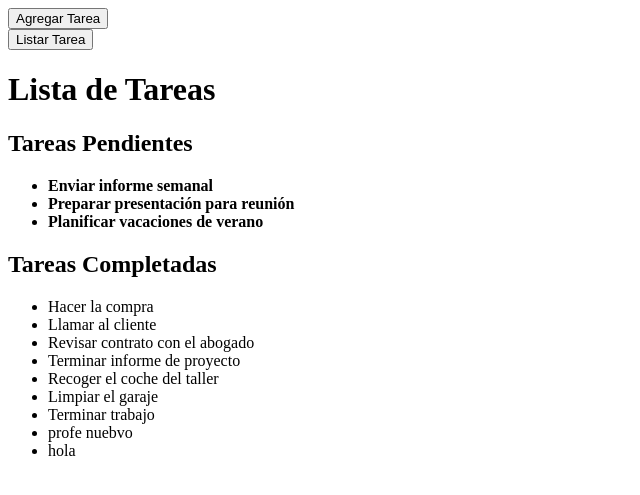
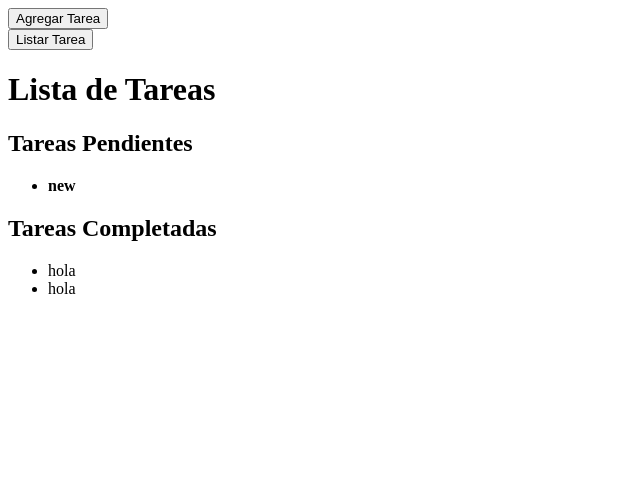
Before and after one commit to cerbn/actividad, a PHP site: page /index1.php in a window 1280 px wide. Shown: the top 495 px of the page, without its empty margins (0-640 px from the left). Run offline with PHP 8.4, Linux system fonts and the light colour scheme.

Commit message:
arreglos

```diff
--- a/completar1.php
+++ b/completar1.php
@@ -55,7 +55,7 @@ function leerTareasPendientes($archivo)
     }
     ?>
 
-    <form action="completar.php" method="post">
+    <form action="completar1.php" method="post">
         <h2>Tareas Pendientes</h2>
         <ul>
             <?php
@@ -66,7 +66,7 @@ function leerTareasPendientes($archivo)
         <input type="submit" value="Marcar como Completadas">
     </form>
 
-    <a href="index.php">Volver a la Lista de Tareas</a>
+    <a href="index1.php">Volver a la Lista de Tareas</a>
 </body>
 
 </html>
--- a/index1.php
+++ b/index1.php
@@ -16,11 +16,11 @@
 <body>
 
     <!-- Botón para ir a agregar.php -->
-    <form action="agregar.php" method="get">
+    <form action="agregar1.php" method="get">
         <input type="submit" value="Agregar Tarea">
     </form>
 
-    <form action="completar.php" method="get">
+    <form action="completar1.php" method="get">
         <input type="submit" value="Listar Tarea">
     </form>
 
--- a/tareas.txt
+++ b/tareas.txt
@@ -1,12 +1,3 @@
-Hacer la compra|completada
-Llamar al cliente|completada
-Enviar informe semanal|pendiente
-Preparar presentación para reunión|pendiente
-Revisar contrato con el abogado|completada
-Planificar vacaciones de verano|pendiente
-Terminar informe de proyecto|completada
-Recoger el coche del taller|completada
-Limpiar el garaje|completada
-Terminar trabajo|completada
-profe nuebvo|completada
 hola|completada
+hola|completada
+new|pendiente
```
Also changed, not shown: agregar1.php (+14 -3 lines), 1 other file.
